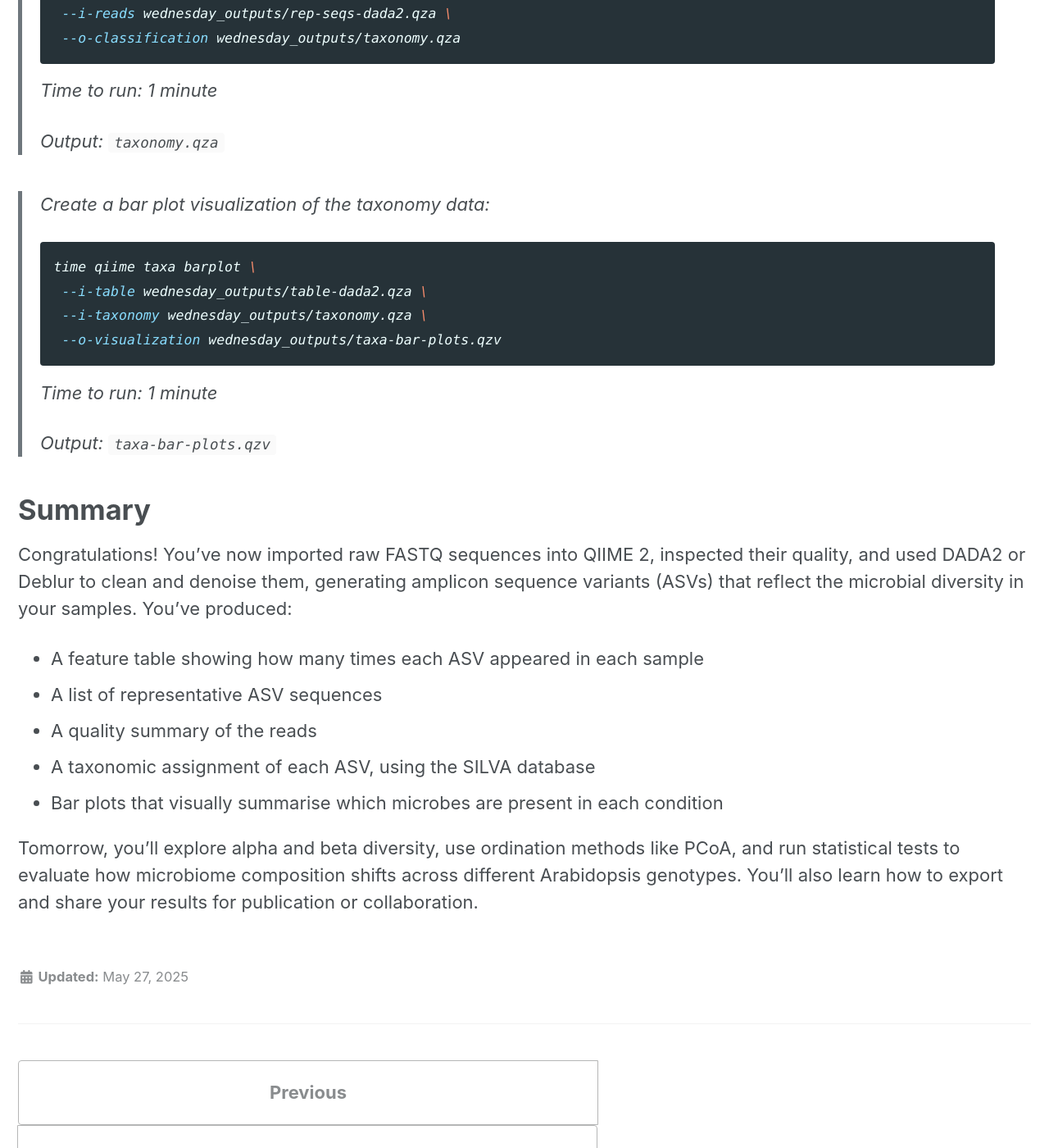
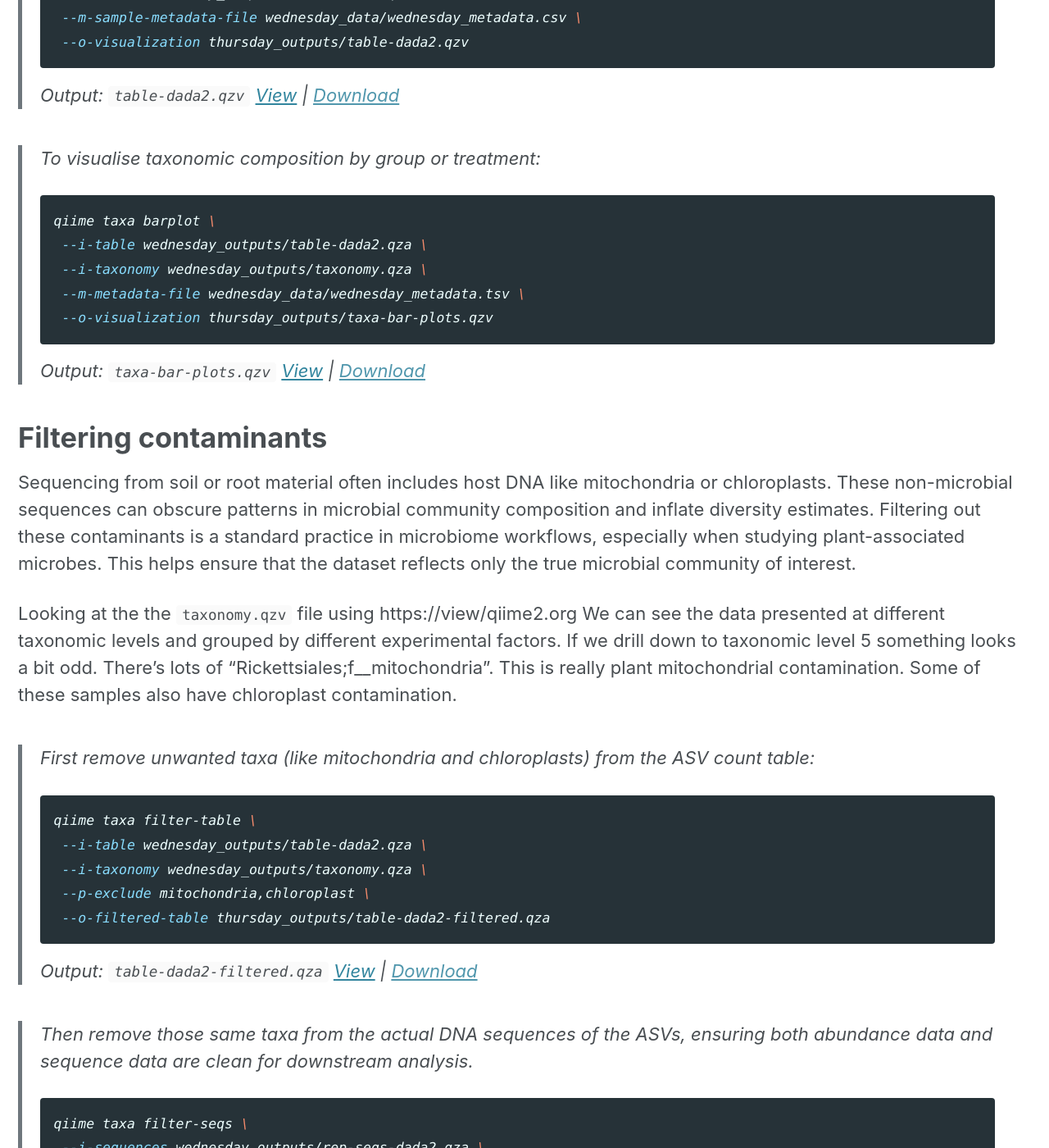
Before and after one commit to arua-microbiome/arua-microbiome.github.io, a Jekyll site: the page built from _tutorials/qiime2.md, in a window 1280 px wide and 1400 px high, scrolled down 15171 px. Shown: the whole window at 82% size. Built offline with Jekyll 4.4.1, drawn with Linux system fonts in a browser that asks for light colours; cached includes are drawn as plain includes; nearby versions of some CDN libraries; some of the changed text lies outside the part shown.

Commit message:
Update qiime2.md
Signed-off-by: arua-microbiome <kaloyiannis.g.g@gmail.com>

````diff
--- a/_tutorials/qiime2.md
+++ b/_tutorials/qiime2.md
@@ -226,11 +226,8 @@ When a base falls below Q20 it can introduce false sequence variants, so we norm
 >
 >Output: * ```demux.qzv```
 
->This will create a visualization file. You can download the file to your local computer. From a new terminal window on your local computer copy the file:
->
->```bash
->scp <user.name>@lengau.chpc.ac.za:/path/to/data .
->```
+>This will create a visualization file. **Download the file to your local computer (using sftp).**
+
 >Now you can view the file on your local computer using the [QIIME2 visualization server](https://view.qiime2.org). Alternatively you can view the precomputed file on that server using the button above.
 >
 >When viewing the data look for the point in the forward and reverse reads where quality scores decline below 25-30. We will need to trim reads to this point to create high quality sequence variants.
@@ -241,9 +238,9 @@ Sequencing isn’t perfect and errors, noise, and artefacts are common. To make
 
 Modern tools like [Dada2](https://dx.doi.org/10.1038/nmeth.3869), [Deblur](https://dx.doi.org/10.1128/mSystems.00191-16), and [UNOISE2](https://doi.org/10.1101/081257) aim to identify these exact sequences by using statistical error correction models, taking an information theoretic approach and applying a heuristic. This is a major improvement over older methods like OTU picking, where sequences were grouped based on a similarity threshold. ASVs (Amplicon Sequence Variants) provide higher resolution, greater reproducibility, and better biological accuracy.
 
-For the next step you can select either the Dada2 method or the Deblur method. Sequence variant selection is the slowest step in the tutorial.
+Sequence variant selection is the slowest step in the tutorial.
 
-### Option 1: Dada2 (Slower)
+### Dada2
 
 >```bash
 > time qiime dada2 denoise-paired \
@@ -265,28 +262,6 @@ For the next step you can select either the Dada2 method or the Deblur method. S
 > - ```rep-seqs-dada2.qza```: These are your representative sequences: the exact, cleaned-up ASV sequences found in your dataset. They are matched against reference databases later (like SILVA or Greengenes) to assign taxonomy.
 > - ```table-dada2.qzv```: This is your feature table, stored in QIIME 2’s .qza format. Internally, it follows the BIOM (Biological Observation Matrix) standard. It records how many times each ASV appears in each sample, similar to a species count table. This is the key file you’ll use for diversity analysis, statistical testing, and visualisation.
 
-### Option 2: Deblur (Faster)
-> Deblur only uses forward reads at this time. You could get around this by merging your data with an outside tool like [BBmerge](http://jgi.doe.gov/data-and-tools/bbtools/bb-tools-user-guide/bbmerge-guide/) then importing your data as single ended. For simplicity, in this tutorial we will just use the forward reads.
->
->```bash
-> time qiime deblur denoise-16S \
->   --i-demultiplexed-seqs wednesday_outputs/demux.qza \   # the imported FASTQ data (paired-end reads).
->   --p-trim-length 220 \    # truncates reads to 220 bases (based on where quality drops off).
->   --output-dir wednesday_outputs/deblurresults \   # the output directory containing the output files.
->   --p-jobs-to-start 24    # number of CPU threads to use. Adjust based on your system.
->```
->
-> Time to run: 3 minutes
->
-> Output: Okay, we have just done the hard part of amplicon sequence analysis.  At this point we have our BIOM count table, the representative sequence variants and a stats file for Deblur.
->
-> - ```deblurresults/representative_sequences.qza```: A list of the representative sequences (representative_sequences.qza), which are the actual DNA sequences of the ASVs.
-> - ```deblurresults/stats.qza```: A statistics file which logs how many reads passed quality control and how many were removed at each filtering step.
-> - ```deblurresults/table.qza```: The same type of table as the one outputted by Dada2 above.
-
-
-We have just called sequence variants two different ways. In a real workflow you would only use one method.  From here on out we will use the output of dada2 only: ```table-dada2.qza```.
-
 ## Taxonomic analysis
 Sequence variants (ASVs) are high-resolution markers of microbial diversity, but on their own, they don’t tell us which organisms are present. While they help define the structure of the community, we often want to go a step further and identify the actual microbes behind each sequence. To do that, we need to assign taxonomy: linking each ASV to a known group of bacteria or archaea.
 
@@ -331,15 +305,81 @@ There are two steps to taxonomic classification: [training the classifier](https
 >
 >Output: ```taxa-bar-plots.qzv```
 
+# Adding metadata and examining count tables
+Once your ASV table has been generated, it needs to be connected to your sample metadata and taxonomic assignments. This step is essential for creating meaningful visual summaries and performing any ecological comparisons. Without metadata, your sequences are just anonymous counts. Metadata provides biological context — which genotype the sample comes from, which compartment (e.g. root zone, bulk soil), and which treatment it received. Taxonomy links each ASV to a known organism or group of organisms, letting us ask not just how communities vary, but who is driving that variation.
+
+> QIIME 2 allows you to integrate the count table with your mapping file to visualise how read counts distribute across samples.
+> ```bash
+> qiime feature-table summarize \
+>  --i-table wednesday_outputs/table-dada2.qza \
+>  --m-sample-metadata-file wednesday_data/wednesday_metadata.csv \
+>  --o-visualization thursday_outputs/table-dada2.qzv
+> ```
+>
+> Output: ```table-dada2.qzv``` [View](https://view.qiime2.org/?src=) \| [Download]()
+
+> To visualise taxonomic composition by group or treatment:
+>```bash
+> qiime taxa barplot \
+>  --i-table wednesday_outputs/table-dada2.qza \
+>  --i-taxonomy wednesday_outputs/taxonomy.qza \
+>  --m-metadata-file wednesday_data/wednesday_metadata.tsv \
+>  --o-visualization thursday_outputs/taxa-bar-plots.qzv
+>```
+>
+> Output: ```taxa-bar-plots.qzv``` [View](https://view.qiime2.org/?src=) \| [Download]()
+
+# Filtering contaminants
+Sequencing from soil or root material often includes host DNA like mitochondria or chloroplasts. These non-microbial sequences can obscure patterns in microbial community composition and inflate diversity estimates. Filtering out these contaminants is a standard practice in microbiome workflows, especially when studying plant-associated microbes. This helps ensure that the dataset reflects only the true microbial community of interest.
+
+Looking at the the ```taxonomy.qzv``` file using https://view/qiime2.org We can see the data presented at different taxonomic levels and grouped by different experimental factors. If we drill down to taxonomic level 5 something looks a bit odd. There's lots of "Rickettsiales;f__mitochondria".  This is really  plant mitochondrial contamination. Some of these samples also have chloroplast contamination.
+
+>First remove unwanted taxa (like mitochondria and chloroplasts) from the ASV count table:
+>```bash
+>qiime taxa filter-table \
+>  --i-table wednesday_outputs/table-dada2.qza \
+>  --i-taxonomy wednesday_outputs/taxonomy.qza \
+>  --p-exclude mitochondria,chloroplast \
+>  --o-filtered-table thursday_outputs/table-dada2-filtered.qza
+>```
+>
+>Output: ```table-dada2-filtered.qza``` [View](https://view.qiime2.org/?src=) \| [Download]()
+
+
+>Then remove those same taxa from the actual DNA sequences of the ASVs, ensuring both abundance data and sequence data are clean for downstream analysis.
+>```bash
+>qiime taxa filter-seqs \
+>  --i-sequences wednesday_outputs/rep-seqs-dada2.qza \
+>  --i-taxonomy wednesday_outputs/taxonomy.qza \
+>  --p-exclude mitochondria,chloroplast \
+>  --o-filtered-sequences thursday_outputs/rep-seqs-dada2-filtered.qza
+>```
+>
+>Output: ```rep-seqs-dada2-filtered.qza``` [View](https://view.qiime2.org/?src=) \| [Download]()
+
+
+>Since we have altered the qza file we can create a new bar plots:
+>```bash
+>qiime taxa barplot \
+>  --i-table thursday_outputs/table-dada2-filtered.qza \
+>  --i-taxonomy wednesday_outputs/taxonomy.qza \
+>  --m-metadata-file wednesday_data/wednesday_metadata.tsv \
+>  --o-visualization thursday_outputs/taxa-bar-plots-filtered.qzv
+>```
+>
+>Output: ```taxa-bar-plots-filtered.qzv``` [View](https://view.qiime2.org/?src=) \| [Download]()
+
+
 
 # Summary
 
-Congratulations! You've now imported raw FASTQ sequences into QIIME 2, inspected their quality, and used DADA2 or Deblur to clean and denoise them, generating amplicon sequence variants (ASVs) that reflect the microbial diversity in your samples. You've produced:
+Congratulations! You've now imported raw FASTQ sequences into QIIME 2, inspected their quality, and used DADA2 or Deblur to clean and denoise them, generating amplicon sequence variants (ASVs) and filtered organelle and host contaminants. These are a good representation of microbial diversity in your samples. You've produced:
 
 - A feature table showing how many times each ASV appeared in each sample
 - A list of representative ASV sequences
 - A quality summary of the reads
 - A taxonomic assignment of each ASV, using the SILVA database
 - Bar plots that visually summarise which microbes are present in each condition
+- All done having removed contaminants from your samples
 
 Tomorrow, you'll explore alpha and beta diversity, use ordination methods like PCoA, and run statistical tests to evaluate how microbiome composition shifts across different Arabidopsis genotypes. You’ll also learn how to export and share your results for publication or collaboration.
````
Also changed, not shown: other parts of _tutorials/qiime2.md (+0 -1 lines).
